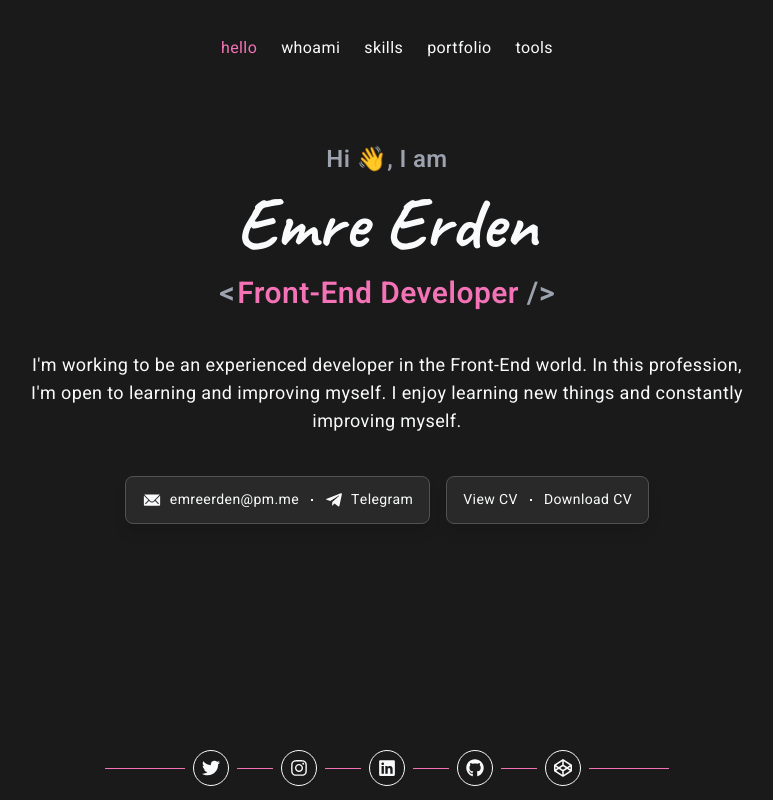
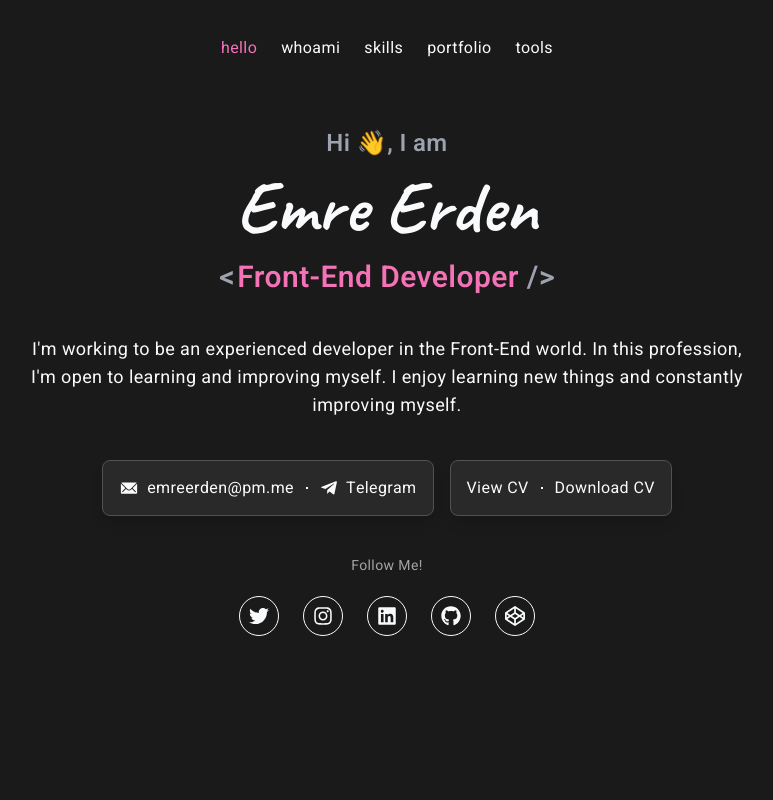
Before and after one commit to Wiazeph/ReactJS-emreerden-dev, a React (Vite) app: page / in a window 1280 px wide. Shown: the whole page, without its empty margins (253-1026 px from the left). Built offline with nearby package versions, Linux system fonts and the light colour scheme.

Commit message:
style: edit socialbar structure

```diff
--- a/src/assets/css/index.css
+++ b/src/assets/css/index.css
@@ -4,20 +4,20 @@
 
 @layer base {
   body {
-    @apply h-screen bg-baseBgColor text-gray-50 font-Heebo tracking-wide;
+    @apply bg-baseBgColor text-gray-50 font-Heebo tracking-wide;
   }
 }
 
 @layer components {
   .card-link {
-    @apply h-12 flex items-center justify-center rounded-lg border border-neutral-600 bg-neutral-700/40 shadow-lg text-sm;
+    @apply h-14 flex items-center justify-center rounded-lg border border-neutral-600 bg-neutral-700/40 shadow-lg;
   }
 }
 
 @layer utilities {
   /* layouts/ */
   .socialbar-link {
-    @apply border border-current w-9 h-9 text-lg rounded-full flex items-center justify-center transition-colors [&:not(:hover)]:text-gray-50;
+    @apply border border-current w-10 h-10 text-xl rounded-full flex items-center justify-center transition-colors [&:not(:hover)]:text-gray-50;
   }
   /* layouts/ */
 
--- a/src/layouts/main/index.jsx
+++ b/src/layouts/main/index.jsx
@@ -1,15 +1,13 @@
 import { Outlet } from "react-router-dom";
-import SocialBar from "./socialbar";
 import NavBar from "./navbar";
 
 const MainLayout = () => {
   return (
-    <div className="container mx-auto h-screen">
+    <div className="container mx-auto">
       <NavBar />
-      <main className="container pt-28 sm:pt-32 md:pt-36 px-6 mb-28">
+      <main className="pt-28 sm:pt-32 px-6 pb-14">
         <Outlet />
       </main>
-      <SocialBar />
     </div>
   );
 };
--- a/src/layouts/main/navbar/index.jsx
+++ b/src/layouts/main/navbar/index.jsx
@@ -24,7 +24,7 @@ const NavBar = () => {
       setColor(matchedNavLink.color);
       setCurrentPathColor(matchedNavLink.color);
     }
-  }, []);
+  }, [setColor]);
 
   return (
     <nav className="NavBar w-full h-24 fixed z-50 top-0 left-1/2 -translate-x-1/2 flex items-center justify-center gap-3 sm:gap-4 md:gap-5 lg:gap-6 bg-baseBgColor">
--- a/src/layouts/main/socialbar/index.jsx
+++ /dev/null
@@ -1,82 +0,0 @@
-import { useColorStore } from "~/stores/color";
-import { useState } from "react";
-import { FaXTwitter } from "react-icons/fa6";
-import {
-  FaTwitter,
-  FaInstagram,
-  FaLinkedin,
-  FaGithub,
-  FaCodepen,
-} from "react-icons/fa";
-
-const SocialBar = () => {
-  const color = useColorStore((state) => state.color);
-  const [isHovered, setIsHovered] = useState(false);
-
-  return (
-    <div
-      className={`SocialBar w-full min-w-fit h-16 fixed z-50 bottom-0 left-1/2 -translate-x-1/2 flex items-center justify-center gap-1 sm:gap-2 transition-colors ${color} bg-baseBgColor`}
-    >
-      <div className="w-6 sm:w-10 md:w-14 lg:w-20 h-px bg-current"></div>
-
-      <a
-        href="https://twitter.com/Wiazeph"
-        target="_blank"
-        rel="noopener noreferrer"
-        className="socialbar-link"
-        onMouseEnter={() => setIsHovered(true)}
-        onMouseLeave={() => setIsHovered(false)}
-      >
-        {isHovered ? <FaXTwitter /> : <FaTwitter />}
-      </a>
-
-      <div className="w-3 sm:w-5 md:w-7 lg:w-9 h-px bg-current"></div>
-
-      <a
-        href="https://instagram.com/Wiazeph"
-        target="_blank"
-        rel="noopener noreferrer"
-        className="socialbar-link"
-      >
-        <FaInstagram />
-      </a>
-
-      <div className="w-3 sm:w-5 md:w-7 lg:w-9 h-px bg-current"></div>
-
-      <a
-        href="https://linkedin.com/in/Wiazeph"
-        target="_blank"
-        rel="noopener noreferrer"
-        className="socialbar-link"
-      >
-        <FaLinkedin />
-      </a>
-
-      <div className="w-3 sm:w-5 md:w-7 lg:w-9 h-px bg-current"></div>
-
-      <a
-        href="https://github.com/Wiazeph"
-        target="_blank"
-        rel="noopener noreferrer"
-        className="socialbar-link"
-      >
-        <FaGithub />
-      </a>
-
-      <div className="w-3 sm:w-5 md:w-7 lg:w-9 h-px bg-current"></div>
-
-      <a
-        href="https://codepen.io/Wiazeph"
-        target="_blank"
-        rel="noopener noreferrer"
-        className="socialbar-link"
-      >
-        <FaCodepen />
-      </a>
-
-      <div className="w-6 sm:w-10 md:w-14 lg:w-20 h-px bg-current"></div>
-    </div>
-  );
-};
-
-export default SocialBar;
--- a/src/pages/home/index.jsx
+++ b/src/pages/home/index.jsx
@@ -1,3 +1,4 @@
+import SocialBar from "./socialbar";
 import { useColorStore } from "~/stores/color";
 import { IoIosMail } from "react-icons/io";
 import { FaTelegramPlane } from "react-icons/fa";
@@ -23,6 +24,7 @@ const Home = () => {
         </div>
       </div>
 
+      <div className="flex flex-col gap-10">
         <div className="text-lg">
           I'm working to be an experienced developer in the Front-End world. In
           this profession, I'm open to learning and improving myself. I enjoy
@@ -79,6 +81,9 @@ const Home = () => {
           </div>
         </div>
       </div>
+
+      <SocialBar />
+    </div>
   );
 };
 
--- /dev/null
+++ b/src/pages/home/socialbar/index.jsx
@@ -0,0 +1,74 @@
+import { useColorStore } from "~/stores/color";
+import { useState } from "react";
+import { FaXTwitter } from "react-icons/fa6";
+import {
+  FaTwitter,
+  FaInstagram,
+  FaLinkedin,
+  FaGithub,
+  FaCodepen,
+} from "react-icons/fa";
+
+const SocialBar = () => {
+  const color = useColorStore((state) => state.color);
+  const [isHovered, setIsHovered] = useState(false);
+
+  return (
+    <div className="SocialBar">
+      <div className="text-neutral-400 text-sm mb-5">Follow Me!</div>
+
+      <div
+        className={`flex items-center gap-4 sm:gap-6 transition-colors ${color}`}
+      >
+        <a
+          href="https://twitter.com/Wiazeph"
+          target="_blank"
+          rel="noopener noreferrer"
+          className="socialbar-link"
+          onMouseEnter={() => setIsHovered(true)}
+          onMouseLeave={() => setIsHovered(false)}
+        >
+          {isHovered ? <FaXTwitter /> : <FaTwitter />}
+        </a>
+
+        <a
+          href="https://instagram.com/Wiazeph"
+          target="_blank"
+          rel="noopener noreferrer"
+          className="socialbar-link"
+        >
+          <FaInstagram />
+        </a>
+
+        <a
+          href="https://linkedin.com/in/Wiazeph"
+          target="_blank"
+          rel="noopener noreferrer"
+          className="socialbar-link"
+        >
+          <FaLinkedin />
+        </a>
+
+        <a
+          href="https://github.com/Wiazeph"
+          target="_blank"
+          rel="noopener noreferrer"
+          className="socialbar-link"
+        >
+          <FaGithub />
+        </a>
+
+        <a
+          href="https://codepen.io/Wiazeph"
+          target="_blank"
+          rel="noopener noreferrer"
+          className="socialbar-link"
+        >
+          <FaCodepen />
+        </a>
+      </div>
+    </div>
+  );
+};
+
+export default SocialBar;
--- a/src/pages/skills/index.jsx
+++ b/src/pages/skills/index.jsx
@@ -27,9 +27,9 @@ const Skills = () => {
             href={skill.path}
             target="_blank"
             rel="noopener noreferrer"
-            className={`card-link gap-3 w-full max-w-[250px] sm:w-[calc(33%-9px)] hover:border-green-400 [&:not(:hover)]:text-gray-50 transition-colors ${color} animate-scaler ${skill.animation}`}
+            className={`card-link gap-3 w-full max-w-[250px] hover:border-green-400 [&:not(:hover)]:text-gray-50 transition-colors ${color}`}
           >
-            <span className="text-xl">{skill.icon}</span>
+            <span className="text-2xl">{skill.icon}</span>
             <span>{skill.title}</span>
           </a>
         ))}
```
Lines whose indentation alone changed are shown as unchanged.
